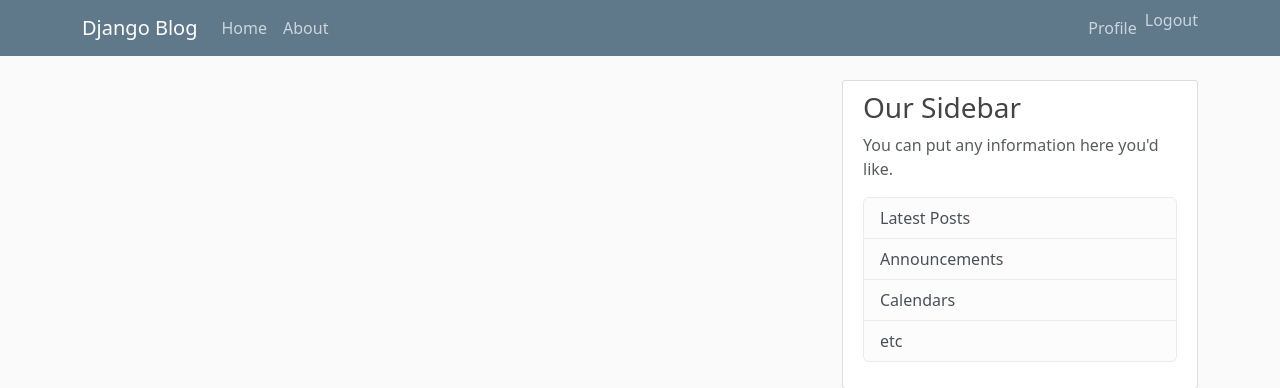
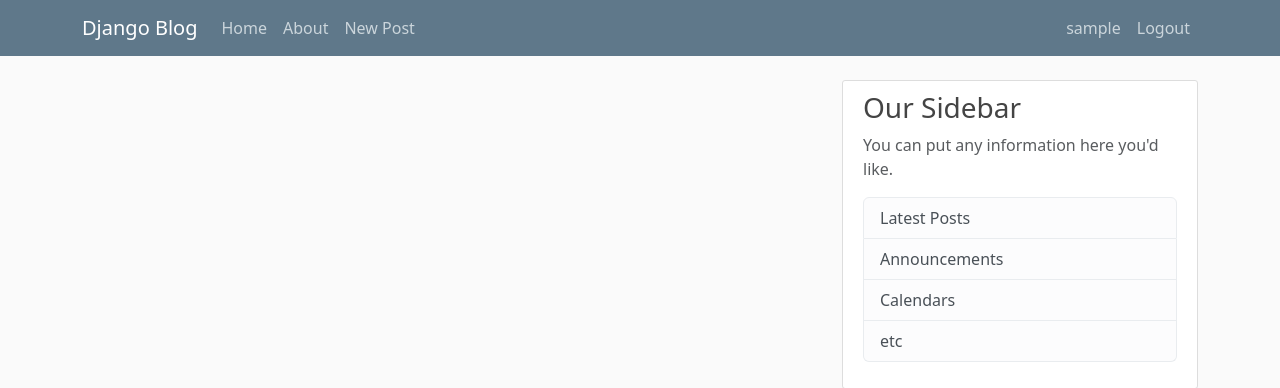
Before and after one commit to pranavpratheekmalleboyina/Personal-Blog-Project, a Django app: page /home/ in a window 1280 px wide. Shown: the top 388 px of the page. Run offline with Django 5.2, Linux system fonts and the light colour scheme; the visitor is signed in with stand-in values (Sample User, id 1); data that the repository does not hold is empty.

Commit message:
Added the post creation button as well as displaying the username in the home page

```diff
--- a/main_blog/templates/main_blog/base.html
+++ b/main_blog/templates/main_blog/base.html
@@ -42,11 +42,14 @@
           </div>
             <!-- Navbar Right Side -->
              {% if user.is_authenticated %}
+             <div class="navbar-nav mr-auto">
+             <a class="nav-item nav-link" href="{% url 'post-create' %}">New Post</a>
+             </div>
              <div class="navbar-nav ms-auto">
-             <a class="nav-item nav-link" href="{% url 'profile' %}">Profile</a>
-             <form method="POST" action="{% url 'logout' %}" style="display: inline;">
+             <a class="nav-item nav-link" href="{% url 'profile' %}">{{ user }}</a>
+             <form method="POST" action="{% url 'logout' %}">
                     {% csrf_token %}
-                    <button type="submit" class="btn btn-link nav-item nav-link" style="padding: 0; border: none; background: none;">
+                    <button type="submit" class="btn btn-link nav-item nav-link">
                         Logout
                     </button>
               </form>
--- a/main_blog/templates/main_blog/home.html
+++ b/main_blog/templates/main_blog/home.html
@@ -1,13 +1,15 @@
 {% extends "main_blog/base.html" %} {% block content %} {% for post in posts %}
 <article class="media content-section">
+  {% comment %} {% if post.author == user %}  {% endcomment %}
   <div class="media-body">
     <div class="article-metadata">
       <img class="rounded-circle article-img" src="{{ post.author.profile.image.url }}">
       <a class="mr-2 text-decoration-none" href="#">{{ post.author }}</a>
       <small class="text-muted">{{ post.date_posted|date:"F d, Y"}}</small>
     </div>
-    <h4><a class="article-title text-decoration-none" href="#">{{ post.title }}</a></h4>
+    <h4><a class="article-title text-decoration-none" href="{% url 'post-detail' post.id %} ">{{ post.title }}</a></h4>
     <p class="article-content">{{ post.content }}</p>
   </div>
+  {% comment %} {% endif %}  {% endcomment %}
 </article>
 {% endfor %} {% endblock content %}
```
